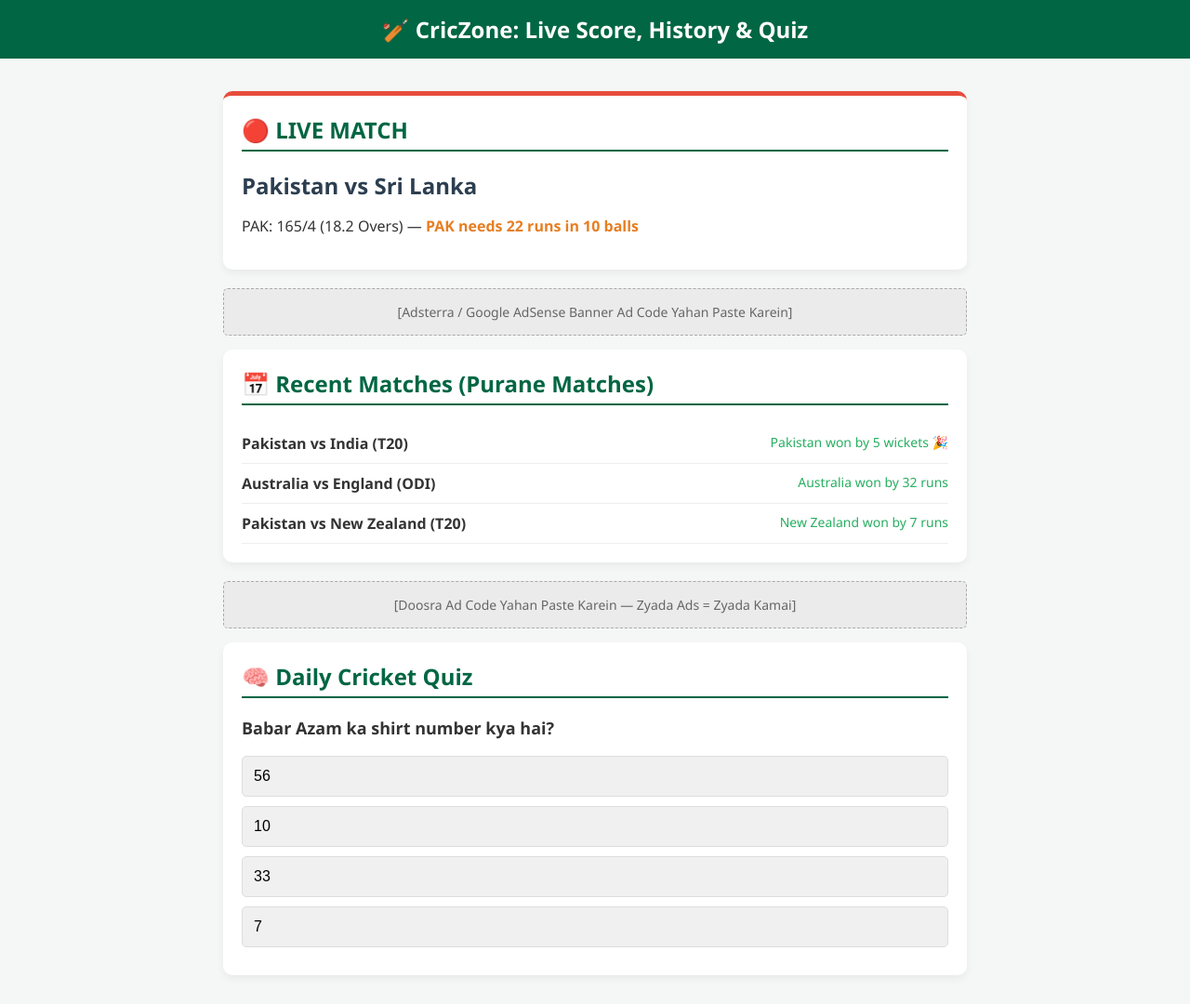
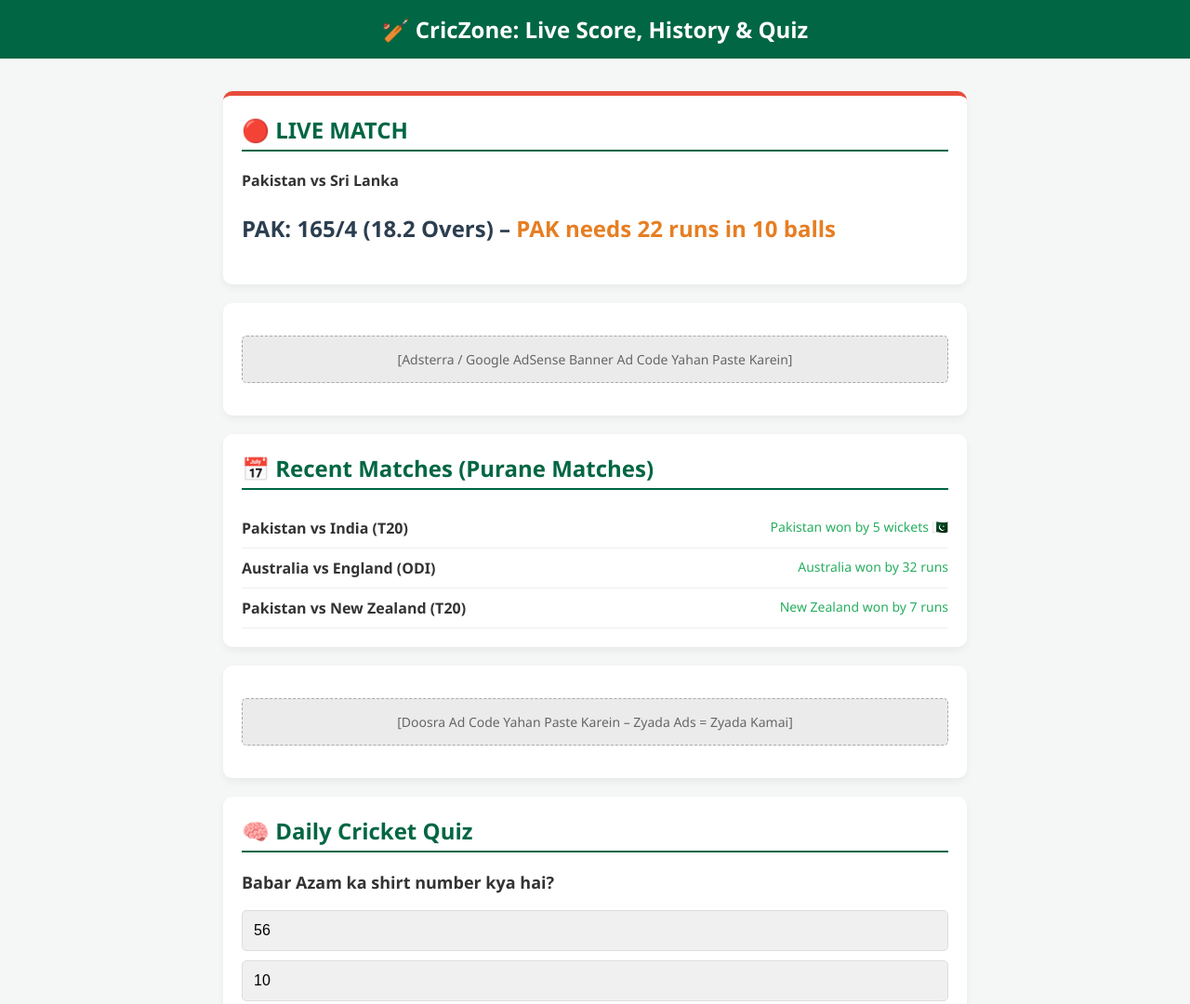
Before and after one commit to muhammadameenkunbher177-droid/criczone, a plain HTML site: page index.html in a window 1280 px wide. Shown: the top 1080 px of the page at 93% size. Drawn offline with Linux system fonts and the light colour scheme.

Commit message:
Update index.html

```diff
--- a/index.html
+++ b/index.html
@@ -39,7 +39,6 @@
             margin-top: 0;
         }
         .score-text { font-size: 24px; font-weight: bold; color: #2c3e50; }
-
         .match-row {
             display: flex;
             justify-content: space-between;
@@ -48,7 +47,6 @@
         }
         .match-teams { font-weight: bold; }
         .match-result { color: #27ae60; font-size: 14px; }
-
         .ad-box {
             background: #ebebeb;
             border: 1px dashed #aaa;
@@ -59,7 +57,6 @@
             margin: 15px 0;
             border-radius: 5px;
         }
-
         .options-btn {
             display: block;
             width: 100%;
@@ -84,13 +81,15 @@
     <!-- 1. LIVE MATCH SECTION -->
     <div class="card" style="border-top: 5px solid #e74c3c;">
         <h2 class="section-title">🔴 LIVE MATCH</h2>
-            <div class="score-text">Pakistan vs Sri Lanka</div>
-            <p>PAK: 165/4 (18.2 Overs) — <span style="color: #e67e22; font-weight: bold;">PAK needs 22 runs in 10 balls</span></p>
+        <div class="match-teams">Pakistan vs Sri Lanka</div>
+        <p class="score-text">PAK: 165/4 (18.2 Overs) – <span style="color: #e67e22; font-weight: bold;">PAK needs 22 runs in 10 balls</span></p>
     </div>
 
     <!-- AD PLACEHOLDER 1 -->
+    <div class="card">
         <div class="ad-box">
             [Adsterra / Google AdSense Banner Ad Code Yahan Paste Karein]
+        </div>
     </div>
 
     <!-- 2. PURANE MATCHES (RECENT RESULTS) -->
@@ -99,7 +98,7 @@
 
         <div class="match-row">
             <span class="match-teams">Pakistan vs India (T20)</span>
-                <span class="match-result">Pakistan won by 5 wickets 🎉</span>
+            <span class="match-result">Pakistan won by 5 wickets 🇵🇰</span>
         </div>
 
         <div class="match-row">
@@ -114,8 +113,10 @@
     </div>
 
     <!-- AD PLACEHOLDER 2 -->
+    <div class="card">
         <div class="ad-box">
-            [Doosra Ad Code Yahan Paste Karein — Zyada Ads = Zyada Kamai]
+            [Doosra Ad Code Yahan Paste Karein – Zyada Ads = Zyada Kamai]
+        </div>
     </div>
 
     <!-- 3. QUIZ SECTION -->
@@ -134,6 +135,7 @@
         { q: "Babar Azam ka shirt number kya hai?", o: ["56", "10", "33", "7"], a: 0 },
         { q: "Pakistan ne kis saal ICC T20 World Cup jeeta tha?", o: ["2007", "2009", "2011", "2022"], a: 1 }
     ];
+
     let currentQ = 0;
 
     function showQuestion() {
@@ -150,12 +152,14 @@
     }
 
     function checkAnsw(idx) {
-            if(idx === questions[currentQ].a) { alert("Sahi Jawab! 🌟"); }
+        if(idx === questions[currentQ].a) { alert("Sahi Jawab! 🥳"); }
         else { alert("Ghalat Jawab! Koshish karte rahein."); }
         currentQ++;
         showQuestion();
     }
+
     showQuestion();
 </script>
+
 </body>
 </html>
```
Lines whose indentation alone changed are shown as unchanged.
